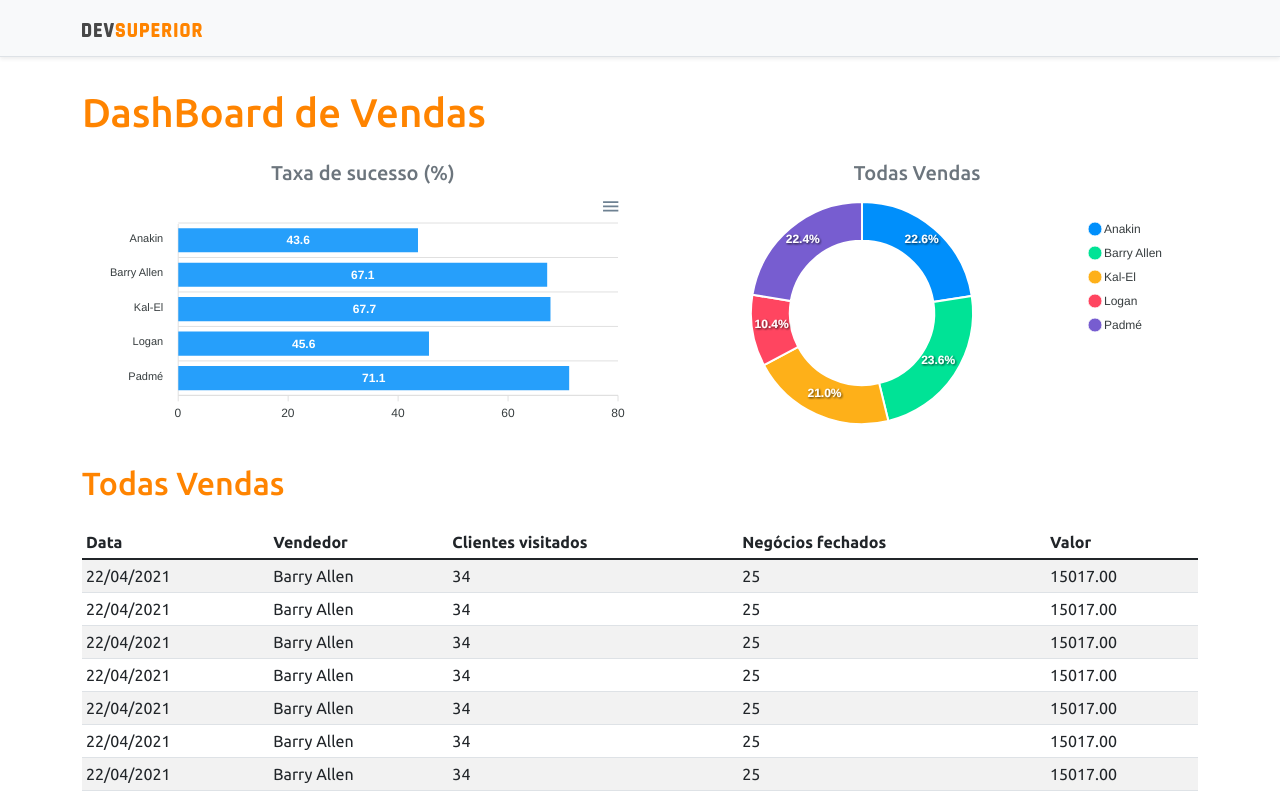
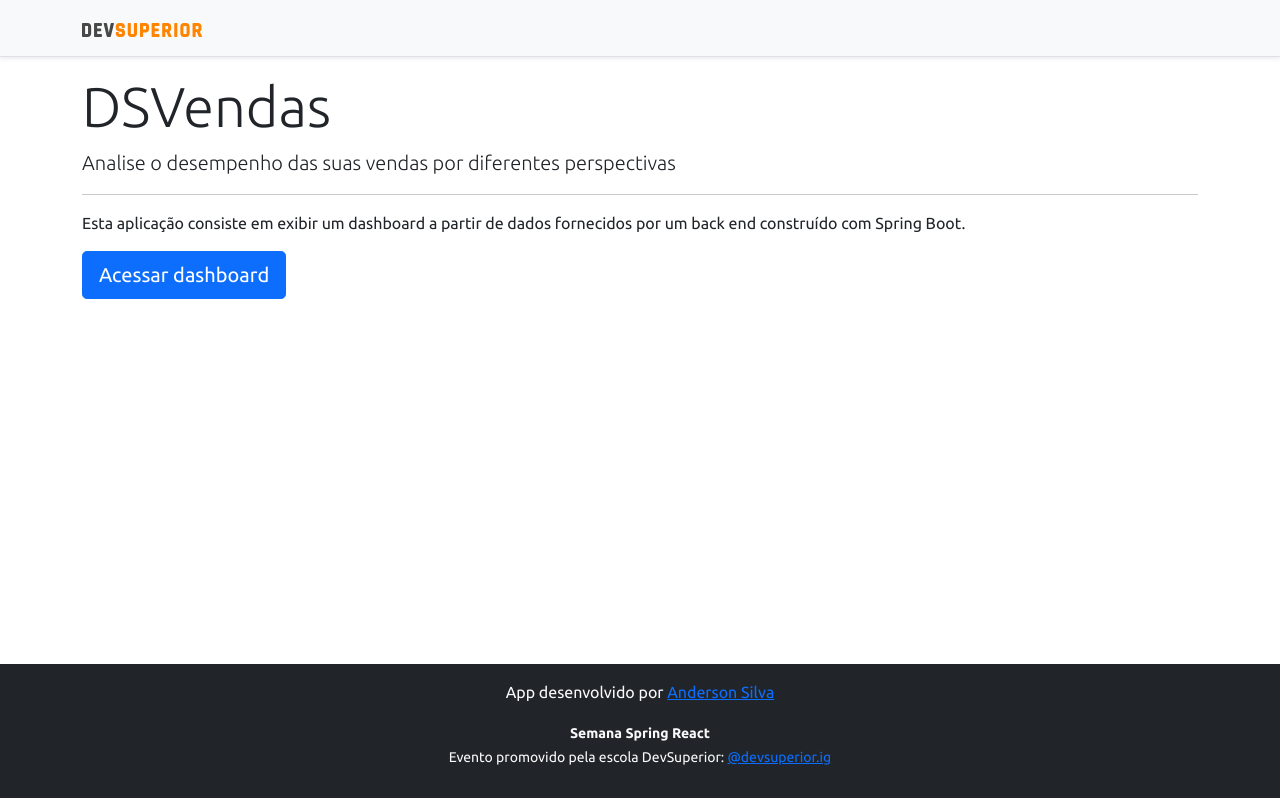
Before and after one commit to AndersonSilva88/projeto-spring-react-sds5, a React (Create React App) app in the folder frontend/: page / in a window 1280 px wide. Shown: the top 798 px of the page. Built offline with nearby package versions, Linux system fonts and the light colour scheme.

Commit message:
Home, navigation

```diff
--- a/frontend/src/App.tsx
+++ b/frontend/src/App.tsx
@@ -1,40 +1,10 @@
-import BarChart from "components/BarChart";
-import DataTable from "components/DataTable";
-import DonutChart from "components/DonutChart";
-import Footer from "components/Footer";
-import NavBar from "components/NavBar";
+
+import Routes from "Routes";
 
 function App() {
   return (
-    <>
-      <NavBar />
-      <div className="container">
-        <h1 className="text-primary py-3">DashBoard de Vendas</h1>
+    <Routes />
 
-        <div className="row px-3">
-          <div className="col-sm-6">
-            <h5 className="text-center text-secondary">Taxa de sucesso (%)</h5>
-            <BarChart />
-          </div>
-
-          <div className="col-sm-6">
-            <h5 className="text-center text-secondary">Todas Vendas</h5>
-            <DonutChart />
-          </div>
-        </div>
-
-        <div className="py-3">
-          <h2 className="text-primary">Todas Vendas</h2>
-
-
-        </div>
-
-        <DataTable />
-      </div>
-      <Footer/>
-
-
-    </>
   );
 }
 
--- a/frontend/src/components/NavBar/index.tsx
+++ b/frontend/src/components/NavBar/index.tsx
@@ -1,11 +1,14 @@
 import ImgDsDark from 'assets/img/ds-dark.svg'
+import { Link } from 'react-router-dom';
 
 const NavBar = () => {
     return (
         <div className="d-flex flex-column flex-md-row align-items-center p-3 px-md-4 mb-3 bg-light border-bottom shadow-sm">
             <div className="container">
                 <nav className="my-2 my-md-0 mr-md-3">
-                    <img src={ImgDsDark} alt="DevSuperior" width="120" />
+                    <Link to="/">
+                        <img src={ImgDsDark} alt="DevSuperior" width="120" />
+                    </Link>
                 </nav>
             </div>
         </div>
--- a/frontend/src/pages/Home/index.tsx
+++ b/frontend/src/pages/Home/index.tsx
@@ -1,9 +1,24 @@
+import Footer from "components/Footer";
+import NavBar from "components/NavBar";
+import { Link } from "react-router-dom";
+
 const Home = () => {
     return (
-        <div >
-            <h1>Página Home</h1>
+        <>
+        <NavBar />
+        <div className="container">
+            <div className="jumbotron">
+                <h1 className="display-4">DSVendas</h1>
+                <p className="lead">Analise o desempenho das suas vendas por diferentes perspectivas</p>
+                <hr />
+                <p>Esta aplicação consiste em exibir um dashboard a partir de dados fornecidos por um back end construído com Spring Boot.</p>
+                <Link className="btn btn-primary btn-lg" to="/dashboard">
+                        Acessar dashboard
+                    </Link>
+            </div>
         </div>
-
+        <Footer />
+        </>
     );
 }
 
```
